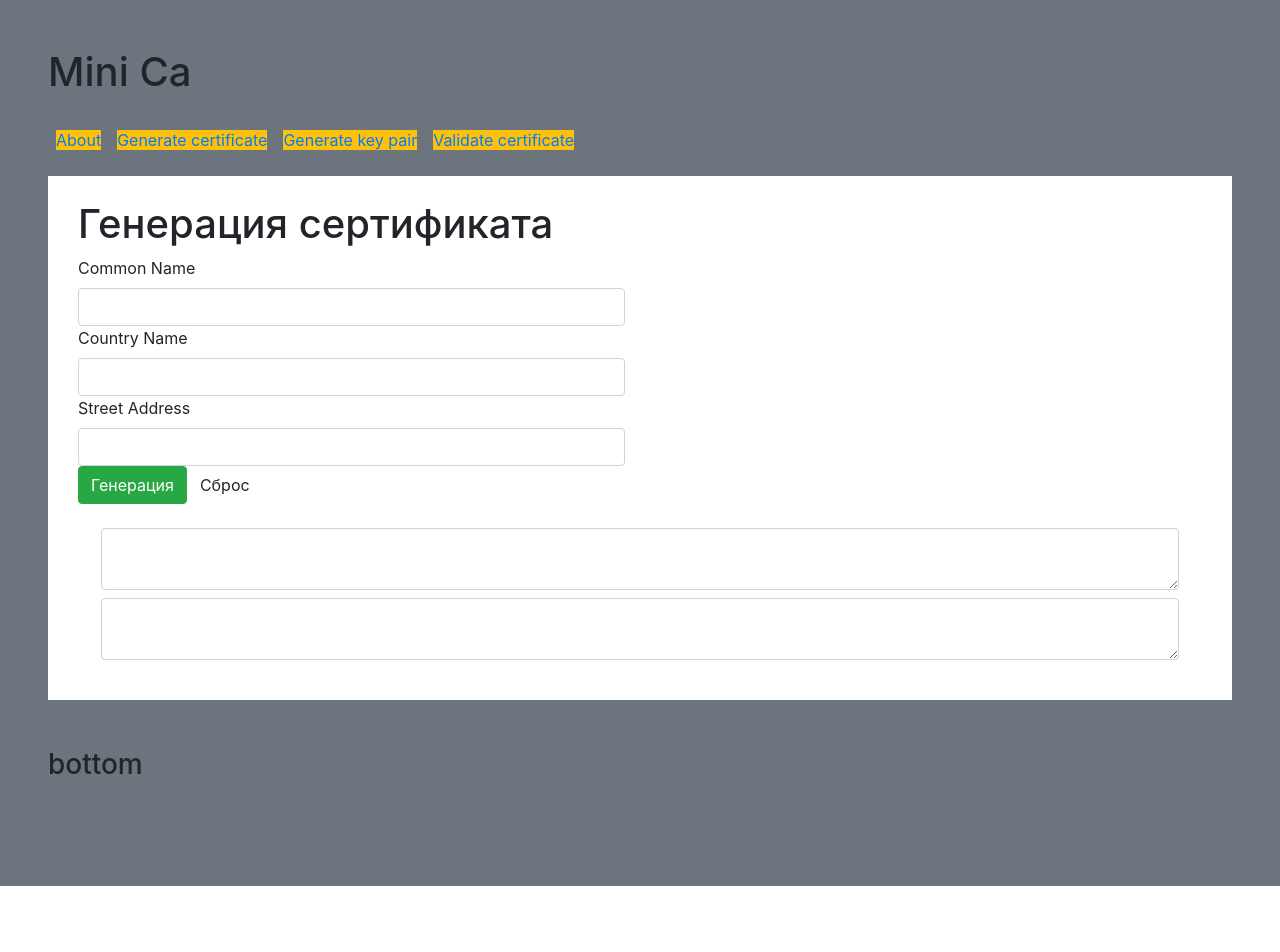
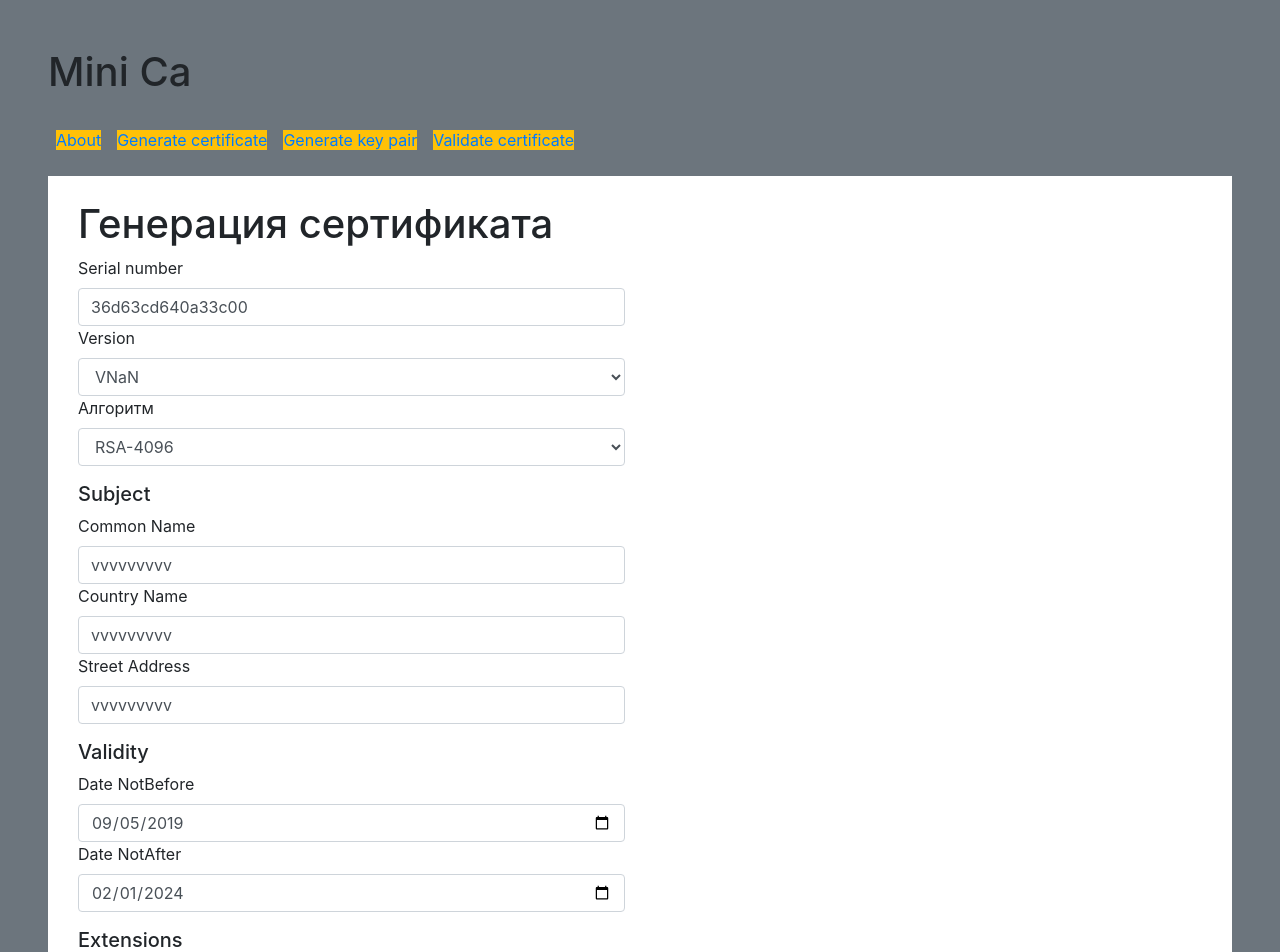
Before and after one commit to svkreml/miniCa, an Angular app: page /generate-certificate in a window 1280 px wide. Shown: the top 952 px of the page. Before the commit the page ends 886 px from the top, so only its background shows below. Built offline with nearby package versions, Linux system fonts and the light colour scheme; what asn1-ts, x509-ts would draw is missing.

Commit message:
add selfSigned certificate menu

```diff
--- a/src/app/dto/algs.enum.ts
+++ b/src/app/dto/algs.enum.ts
@@ -1,21 +1,57 @@
+import {AlgorithmIdentifier} from 'x509-ts';
+import {DERElement, ObjectIdentifier} from 'asn1-ts';
+
 export class Alg {
 
-  constructor(code: string, title: string) {
-    this.code = code;
-    this.title = title;
-  }
+    code: string;
+    title: string;
+    subtleParams: RsaHashedKeyGenParams | EcKeyGenParams | DhKeyGenParams;
+    signatureOid: AlgorithmIdentifier;
+   static algs;
 
-  code: string;
-  title: string;
+    constructor(code: string, title: string, subtleParams: any, signatureOid: AlgorithmIdentifier) {
+        this.code = code;
+        this.title = title;
+        this.subtleParams = subtleParams;
+        this.signatureOid = signatureOid;
+    }
 
-  public static getAlgs(): Alg[] {
-    const algs = [];
-    algs.push(new Alg('TC-256', 'Crypto-Pro GOST R 34.10-2012 Cryptographic Service Provider'));
-    algs.push(new Alg('TC-512', 'Crypto-Pro GOST R 34.10-2012 Strong Cryptographic Service Provider'));
-    algs.push(new Alg('CP-01', 'Crypto-Pro GOST R 34.10-2001 Cryptographic Service Provider'));
-    algs.push(new Alg('SC-01', 'Signal-COM ECGOST Cryptographic Provider'));
-    algs.push(new Alg('RSA-2048', 'Microsoft Strong Cryptographic Provider'));
-    algs.push(new Alg('ECDSA-25', 'Microsoft Base DSS and Diffie-Hellman Cryptographic Provider'));
-    return algs;
-  }
+
+
+    public static getAlgs(): Map<string, Alg> {
+        if (this.algs) return this.algs;
+
+        this.algs = new Map<string, Alg>();
+
+
+        this.algs.set('RSA-4096-SHA-256', new Alg('RSA-4096', 'RSA-4096', {
+                name: 'RSASSA-PKCS1-v1_5',
+                modulusLength: 4096,
+                publicExponent: new Uint8Array([1, 0, 1]),
+                hash: 'SHA-256'
+            },
+            new AlgorithmIdentifier(
+                new ObjectIdentifier([1, 2, 840, 113549, 1, 1, 11]),
+                new DERElement(),
+            )));
+        this.algs.set('RSA-2048-SHA-256', new Alg('RSA-2048', 'RSA-2048', {
+                name: 'RSASSA-PKCS1-v1_5',
+                modulusLength: 2048,
+                publicExponent: new Uint8Array([1, 0, 1]),
+                hash: 'SHA-256'
+            },
+            new AlgorithmIdentifier(
+                new ObjectIdentifier([1, 2, 840, 113549, 1, 1, 11]),
+                new DERElement(),
+            )
+        ));
+
+
+        // algs.push(new Alg('TC-256', 'Crypto-Pro GOST R 34.10-2012 Cryptographic Service Provider'));
+        // algs.push(new Alg('TC-512', 'Crypto-Pro GOST R 34.10-2012 Strong Cryptographic Service Provider'));
+        // algs.push(new Alg('CP-01', 'Crypto-Pro GOST R 34.10-2001 Cryptographic Service Provider'));
+        // algs.push(new Alg('SC-01', 'Signal-COM ECGOST Cryptographic Provider'));
+        // algs.push(new Alg('ECDSA-25', 'Microsoft Base DSS and Diffie-Hellman Cryptographic Provider'));
+        return this.algs;
+    }
 }
--- a/src/app/generate-certificate/generate-certificate.component.html
+++ b/src/app/generate-certificate/generate-certificate.component.html
@@ -5,42 +5,86 @@
         <div class="col-6">
             <h1>Генерация сертификата</h1>
             <form #certForm="ngForm" (ngSubmit)="onSubmit()">
-                <div *ngFor="let item of name">
-                    <div class="">
-                        <label for="value">{{item.oidInfo.name}}</label>
-                        <input type="text" class="form-control" id="value" [(ngModel)]="item.value" name="{{item.oidInfo.name}}">
+
+
+                <div>
+                    <div>
+                        <label for="serial">Serial number</label>
+                        <input type="text" class="form-control" id="serial" [(ngModel)]="this.certModel.serialNumber"
+                               name="serialNumber">
                     </div>
-<!--                    <label for="cn">Common Name</label>
-                    <input type="text" class="form-control" id="cn"
-                           required
-                           [(ngModel)]="model.cn" name="cn"
-                           #name="ngModel">
-                    <div [hidden]="name.valid || name.pristine"
-                         class="alert alert-danger">
-                        Common Name - обязательное поле
-                    </div>-->
+                </div>
+                <div>
+                    <label for="ver">Version</label>
+                    <select class="form-control" id="ver"
+                            required
+                            [(ngModel)]="this.certModel.version" name="ver">
+                        <option *ngFor="let version of versions" [value]="version">V{{version + 1}}</option>
+                    </select>
+                </div>
+                <div>
+                    <label for="alg">Алгоритм</label>
+                    <select class="form-control" id="alg"
+                            required
+                            [(ngModel)]="this.certModel.algorithm"
+                            name="alg">
+                        <option *ngFor="let alg of algorithms" [ngValue]="alg">{{alg.title}}</option>
+                    </select>
                 </div>
 
+                <div class="h5 mt-3">Subject</div>
+                <div *ngFor="let item of this.certModel.subject">
+                    <div>
+                        <label for="name_{{item.oidInfo.name}}">{{item.oidInfo.name}}</label>
+                        <input type="text" class="form-control" id="name_{{item.oidInfo.name}}" [(ngModel)]="item.value"
+                               name="{name_{{item.oidInfo.name}}">
+                    </div>
+                </div>
+                <div class="h5 mt-3">Validity</div>
+                <div>
+                    <div>
+                        <label for="date_notBefore">Date NotBefore</label>
+                        <input type="date" class="form-control" id="date_notBefore"
+                               [ngModel]="this.certModel.validity.notBefore | date:'yyyy-MM-dd'"
+                               (ngModelChange)="this.certModel.validity.notBefore = parseDate($event)"
+                               name="date_notBefore">
+                    </div>
+                    <div>
+                        <label for="date_notAfter">Date NotAfter</label>
+                        <input type="date" class="form-control" id="date_notAfter"
+                               [ngModel]="this.certModel.validity.notAfter | date:'yyyy-MM-dd'"
+                               (ngModelChange)="this.certModel.validity.notAfter = parseDate($event)"
+                               name="date_notAfter">
+                    </div>
+                </div>
+                <div class="h5 mt-3">Extensions</div>
+                <div *ngFor="let item of this.certModel.exts">
+                    <!--                    <div class="">
+                                            <label for="ext">{{item.oidInfo.name}}</label>
+                                            <input type="text" class="form-control" id="ext" [(ngModel)]="item.value" name="{{item.oidInfo.name}}">
+                                        </div>-->
+                </div>
 
-                <button [disabled]="!certForm.form.valid" class="btn btn-success" type="submit">Генерация</button>
-                <button (click)="certForm.reset()" class="btn btn-default" type="button">Сброс</button>
+                <div class="m-3">
+                    <button [disabled]="!certForm.form.valid" class="btn btn-success" type="submit">Генерация</button>
+                    <button (click)="certForm.reset()" class="btn btn-default" type="button">Сброс</button>
+                </div>
             </form>
         </div>
     </div>
     <div class="row mb-4"></div>
 
 
-
-
-
     <div *ngIf="output" class="row m-2">
         <div class="col-12">
-            <textarea class="form-control" [rows]="output?.certificate?.split('\n')?.length">{{output.certificate}}</textarea>
+            <textarea class="form-control"
+                      [rows]="output?.certificate?.split('\n')?.length">{{output.certificate}}</textarea>
         </div>
     </div>
     <div class="row m-2">
         <div class="col-12">
-            <textarea class="form-control" [rows]="output?.privateKey?.split('\n')?.length">{{output.privateKey}}</textarea>
+            <textarea class="form-control"
+                      [rows]="output?.privateKey?.split('\n')?.length">{{output.privateKey}}</textarea>
         </div>
     </div>
 </div>
--- a/src/app/generate-certificate/generate-certificate.component.ts
+++ b/src/app/generate-certificate/generate-certificate.component.ts
@@ -1,5 +1,4 @@
 import {Component, OnInit} from '@angular/core';
-import {CertReqDto} from '../dto/cert-req-dto';
 import {Alg} from '../dto/algs.enum';
 
 
@@ -23,8 +22,8 @@ import {DERElement, ObjectIdentifier} from 'asn1-ts';
 import {ValidateCertificateComponent} from '../validate-certificate/validate-certificate.component';
 import {CryptoModule} from '../crypto-module';
 import {DerFunctions} from '../gost-crypto/gost-asn1/DerFunctions';
-import {Base64} from '../gost-crypto/gost-coding/gost-coding';
-import {BitUtils} from '../svkreml-utils/Utils';
+import {Base64, Hex} from '../gost-crypto/gost-coding/gost-coding';
+import {BitUtils, PemConstant} from '../svkreml-utils/Utils';
 import {OidInfo, OidMapper} from '../svkreml-utils/oid-mapper';
 
 @Component({
@@ -32,14 +31,20 @@ import {OidInfo, OidMapper} from '../svkreml-utils/oid-mapper';
     templateUrl: './generate-certificate.component.html',
     styleUrls: ['./generate-certificate.component.css']
 })
-export class GenerateCertificateComponent implements OnInit {
 
 
-    algs: Alg[] = Alg.getAlgs();
-    model = new CertReqDto();
+export class GenerateCertificateComponent implements OnInit {
+    versions = [Version.v1, Version.v2, Version.v3];
+
+    algorithms: Alg[] = [];
+
+
+    // model = new CertReqDto();
     output: CertDto = new CertDto();
+    certModel: CertModel = new CertModel();
 
-    name: { oidInfo: OidInfo, value: string }[] = [];
+    /*    name: { oidInfo: OidInfo, value: string }[] = [];
+        exts: Extension[] = [];*/
 
 
     constructor() {
@@ -52,12 +57,7 @@ export class GenerateCertificateComponent implements OnInit {
         try {
 
             let keyPair: CryptoKeyPair = await CryptoModule.gCrypto.subtle.generateKey(
-                {
-                    name: 'RSASSA-PKCS1-v1_5',
-                    modulusLength: 2048,
-                    publicExponent: new Uint8Array([1, 0, 1]),
-                    hash: 'SHA-256'
-                },
+                this.certModel.algorithm.subtleParams,
                 true,
                 [
                     'sign',
@@ -65,16 +65,17 @@ export class GenerateCertificateComponent implements OnInit {
                 ]
             );
 
-            let ver: Version = Version.v1;
-            let serialNumber: CertificateSerialNumber = new Uint8Array([1, 2, 3, 4, 5, 6, 7, 8, 9, 0]);
-            let signatureAlgorithmIdentifier: AlgorithmIdentifier = new AlgorithmIdentifier(
-                new ObjectIdentifier([1, 2, 840, 113549, 1, 1, 11]),
-                new DERElement(),
-            );
+            let ver: Version = this.certModel.version;
+            let serialNumber: CertificateSerialNumber = new Uint8Array(Hex.decode(this.certModel.serialNumber));
+
+            let subjectSignatureAlgorithmIdentifier: AlgorithmIdentifier = this.certModel.algorithm.signatureOid;
+
             let rdns: RelativeDistinguishedName[] = [];
-            this.name.forEach((name) => {
+            this.certModel.subject.forEach((name) => {
                 try {
-                    if (!name.value) return; // if empty do not do anything
+                    if (!name.value) {
+                        return;
+                    } // if empty do not do anything
                     const atal: AttributeTypeAndValue = new AttributeTypeAndValue(
                         name.oidInfo.oid,
                         DerFunctions.createByTag(name.value, name.oidInfo.tag),
@@ -88,7 +89,7 @@ export class GenerateCertificateComponent implements OnInit {
 
             let issuer: Name = new RDNSequence(rdns.reverse()); // reverse for the right order as in OidMapper
 
-            let validity: Validity = new Validity(new Date(), new Date(2025, 12, 12));
+            let validity: Validity = new Validity(this.certModel.validity.notBefore, this.certModel.validity.notAfter);
 
             let subject: Name = issuer;
 
@@ -117,7 +118,7 @@ export class GenerateCertificateComponent implements OnInit {
             let tbsCertificate: TBSCertificate = new TBSCertificate(
                 ver,
                 serialNumber,
-                signatureAlgorithmIdentifier,
+                subjectSignatureAlgorithmIdentifier,
                 issuer,
                 validity,
                 subject,
@@ -127,29 +128,16 @@ export class GenerateCertificateComponent implements OnInit {
                 extensions
             );
 
+            let certificate: Certificate = await this.signCertificate(tbsCertificate, keyPair);
 
-            let signature = await CryptoModule.gCrypto.subtle.sign(
-                keyPair.privateKey.algorithm.name,
-                keyPair.privateKey,
-                tbsCertificate.toBytes()
-            );
-
-            let signatureAlgorithm: AlgorithmIdentifier = new AlgorithmIdentifier(
-                new ObjectIdentifier([1, 2, 840, 113549, 1, 1, 11]),
-                new DERElement(),
-            );
-            let signatureValue: boolean[] = BitUtils.toBooleanArray(signature);
-
-
-            let certificate: Certificate = new Certificate(tbsCertificate, signatureAlgorithm, signatureValue);
-            this.output.certificate = Base64.encode(certificate.toBytes());
-
+            this.output.certificate = PemConstant.wrapCertificate(Base64.encode(certificate.toBytes()));
 
             const privateKey: ArrayBuffer = await CryptoModule.gCrypto.subtle.exportKey(
                 'pkcs8',
                 keyPair.privateKey,
             );
-            this.output.privateKey = Base64.encode(privateKey);
+
+            this.output.privateKey = PemConstant.wrapPrivateKey(Base64.encode(privateKey));
 
 
             let result = await ValidateCertificateComponent.validateCert(this.output.certificate);
@@ -158,13 +146,64 @@ export class GenerateCertificateComponent implements OnInit {
             }
         } catch (e) {
             alert(e);
+            console.error(e);
         }
     }
 
-    ngOnInit(): void {
-        for (let oidM in OidMapper) {
-            this.name.push({oidInfo: OidMapper[oidM], value: undefined});
-        }
+    async signCertificate(tbsCertificate: TBSCertificate, issuerKeyPair: CryptoKeyPair): Promise<Certificate> {
+        let signature = await CryptoModule.gCrypto.subtle.sign(
+            issuerKeyPair.privateKey.algorithm.name,
+            issuerKeyPair.privateKey,
+            tbsCertificate.toBytes()
+        );
+
+        let signatureAlgorithm: AlgorithmIdentifier = new AlgorithmIdentifier(
+            new ObjectIdentifier([1, 2, 840, 113549, 1, 1, 11]), // TODO get signatureAlgorithm from issuerKeyPair
+            new DERElement(),
+        );
+        let signatureValue: boolean[] = BitUtils.toBooleanArray(signature);
+
+        return new Certificate(tbsCertificate, signatureAlgorithm, signatureValue);
     }
 
+    ngOnInit(): void {
+        Alg.getAlgs().forEach((v: Alg, k: string) => {
+            this.algorithms.push(v);
+        });
+
+        for (let oidM in OidMapper) {
+            this.certModel.subject.push({oidInfo: OidMapper[oidM], value: 'vvvvvvvvv'});
+        }
+        this.certModel.serialNumber = (Math.random() * 10000000000000000000).toString(16);
+        this.certModel.validity = new ValidityDto(new Date(), new Date(new Date().getFullYear() + 5, 1, 1));
+        this.certModel.version = Version.v1;
+        this.certModel.algorithm = this.algorithms[0];
+    }
+
+    private parseDate($event: string): Date {
+        return new Date(Date.parse($event));
+    }
+
+    setAlgorithm(alg: string) {
+        this.certModel.algorithm = Alg.getAlgs().get(alg);
+    }
 }
+
+export class CertModel {
+    serialNumber: string;
+    version: Version;
+    algorithm: Alg;
+    subject: { oidInfo: OidInfo, value: string }[] = [];
+    exts: [] = [];
+    validity: ValidityDto;
+}
+
+export class ValidityDto {
+    notBefore: Date;
+    notAfter: Date;
+
+    constructor(notBefore: Date, notAfter: Date) {
+        this.notBefore = notBefore;
+        this.notAfter = notAfter;
+    }
+}
--- a/src/app/gost-crypto/gost-coding/gost-coding.ts
+++ b/src/app/gost-crypto/gost-coding/gost-coding.ts
@@ -20,7 +20,7 @@ export class GostCoding {
 export class Hex {
 
 
-    public static decode(s: string, endean): ArrayBufferLike {
+    public static decode(s: string, endean?): ArrayBufferLike {
         s = s.replace(/[^A-fa-f0-9]/g, '');
         const n = Math.ceil(s.length / 2);
         const r = new Uint8Array(n);
@@ -38,7 +38,7 @@ export class Hex {
         return r.buffer;
     }
 
-    public static encode(data: Uint8Array | ArrayBuffer, endean): string {
+    public static encode(data: Uint8Array | ArrayBuffer, endean?): string {
         const s = [];
         const d = new Uint8Array(GostCoding.buffer(data));
         const n = d.length;
```
Also changed, not shown: src/app/svkreml-utils/Utils.ts (+26 -5 lines), src/app/validate-certificate/validate-certificate.component.ts (+2 -5 lines), 1 other file (tests, documents, lock files or other folders).
